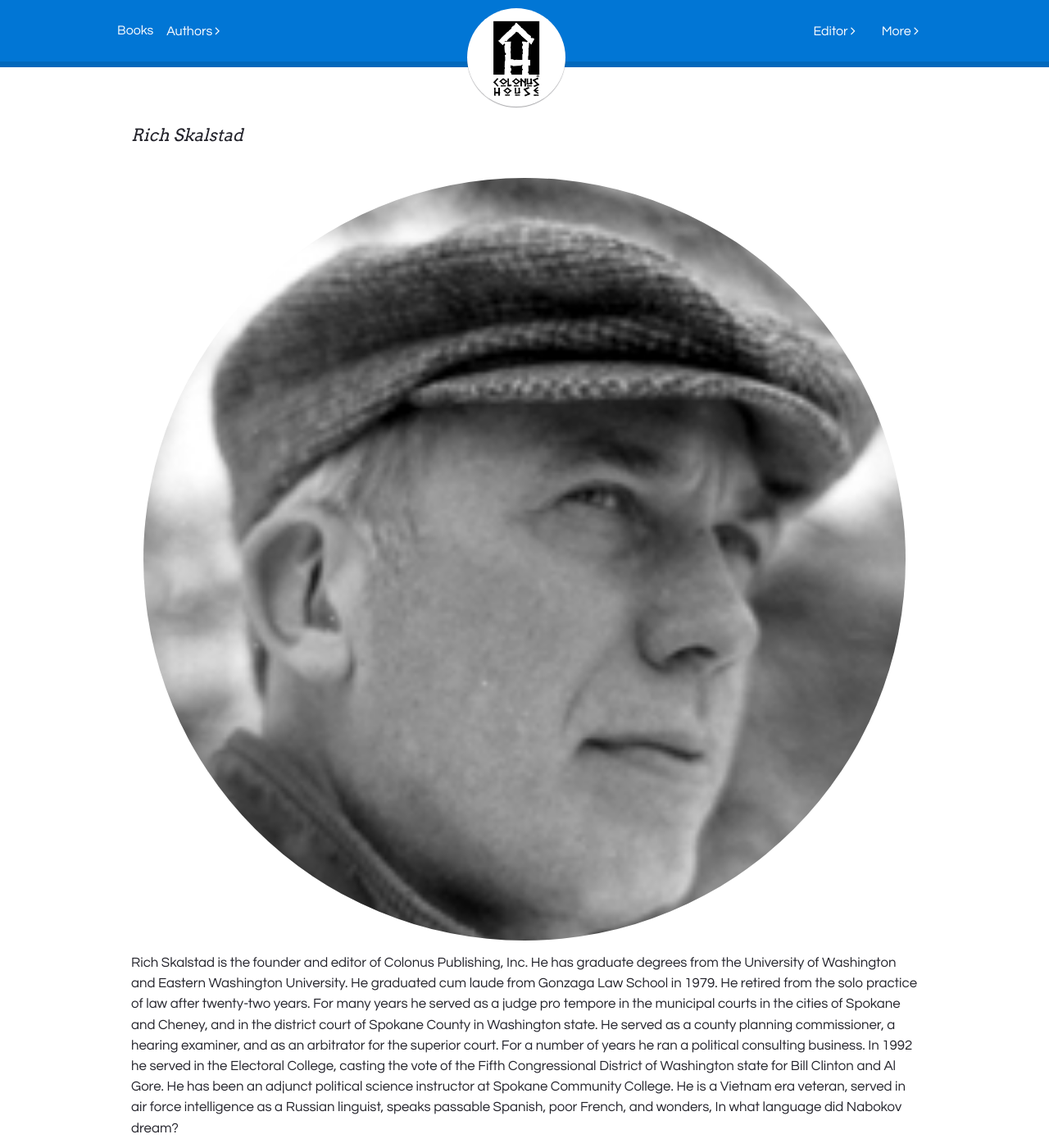
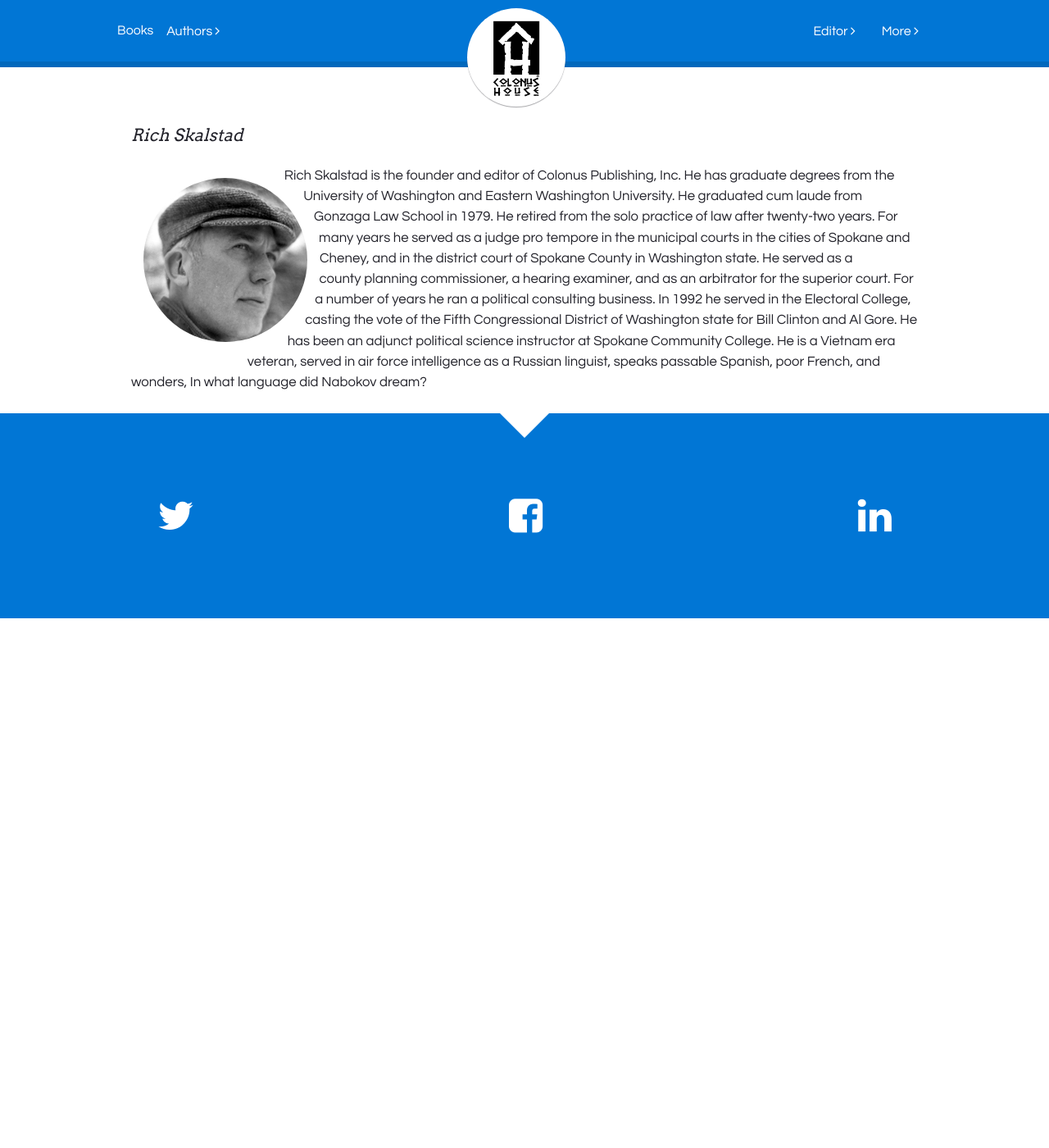
Before and after one commit to doohinkus/colonus-redux, a Jekyll site: the page built from editor.html, in a window 1280 px wide and 1400 px high. Shown: the whole window at 82% size. Built offline with Jekyll 4.4.1, drawn with Linux system fonts in a browser that asks for light colours; Markdown is read by kramdown in place of the engine named in the settings.

Commit message:
add round wrap to images.

```diff
--- a/_scss/partials/_helpers.scss
+++ b/_scss/partials/_helpers.scss
@@ -15,16 +15,16 @@
 .padding{
   padding: $padding;
 }
+
 .circle{
-  border-radius: 50%;
-  shape-outside: circle() !important;
+
 
   // width: 25%;
 	// height: auto;
 	// float: left;
 	// margin-right:2rem;
-	// border-radius: 50%;
-	// shape-outside:circle()
+	border-radius: 50%;
+	shape-outside:circle();
 }
 .circle-wrap{
   border-radius: 50%;
@@ -32,10 +32,12 @@
    shape-outside: circle() !important;
 }
 .float-right{
+  display: inline-block;
   float: right;
   @extends .circle-wrap;
 }
 .float-left{
+  display: inline-block;
   float: left;
   @extends .circle-wrap;
 }
--- a/_scss/partials/front-page/_front-page.scss
+++ b/_scss/partials/front-page/_front-page.scss
@@ -2,7 +2,9 @@ article{
   width: 75%;
   margin: auto;
   display: flex;
+  // flex-grow: 0 !important;
   flex-direction: column;
+
   .row:first-of-type{
     display: flex;
     align-items: flex-start;
--- a/editor.html
+++ b/editor.html
@@ -3,9 +3,14 @@ layout: books
 title: Editor's Notes
 ---
 <article class="type-system-geometric">
-  <h2>Rich Skalstad</h2>
-  <img src="img/rich-pic.jpg" class="float-left circle responsive padded" alt="Richard Skalstad" />
-  <p>
-    Rich Skalstad is the founder and editor of Colonus Publishing, Inc. He has graduate degrees from the University of Washington and Eastern Washington University. He graduated cum laude from Gonzaga Law School in 1979. He retired from the solo practice of law after twenty-two years. For many years he served as a judge pro tempore in the municipal courts in the cities of Spokane and Cheney, and in the district court of Spokane County in Washington state. He served as a county planning commissioner, a hearing examiner, and as an arbitrator for the superior court. For a number of years he ran a political consulting business. In 1992 he served in the Electoral College, casting the vote of the Fifth Congressional District of Washington state for Bill Clinton and Al Gore. He has been an adjunct political science instructor at Spokane Community College. He is a Vietnam era veteran, served in air force intelligence as a Russian linguist, speaks passable Spanish, poor French, and wonders, In what language did Nabokov dream?
-  </p>
+
+
+    <h2>Rich Skalstad</h2>
+
+    <div class="row">
+      <p>
+        <img src="img/rich-pic.jpg" class=" float-left circle padded responsive" alt="Richard Skalstad" />
+        Rich Skalstad is the founder and editor of Colonus Publishing, Inc. He has graduate degrees from the University of Washington and Eastern Washington University. He graduated cum laude from Gonzaga Law School in 1979. He retired from the solo practice of law after twenty-two years. For many years he served as a judge pro tempore in the municipal courts in the cities of Spokane and Cheney, and in the district court of Spokane County in Washington state. He served as a county planning commissioner, a hearing examiner, and as an arbitrator for the superior court. For a number of years he ran a political consulting business. In 1992 he served in the Electoral College, casting the vote of the Fifth Congressional District of Washington state for Bill Clinton and Al Gore. He has been an adjunct political science instructor at Spokane Community College. He is a Vietnam era veteran, served in air force intelligence as a Russian linguist, speaks passable Spanish, poor French, and wonders, In what language did Nabokov dream?
+      </p>
+    </div>
 </article>
```
Also changed, not shown: authors.html (+4 -7 lines), 4 other files.
